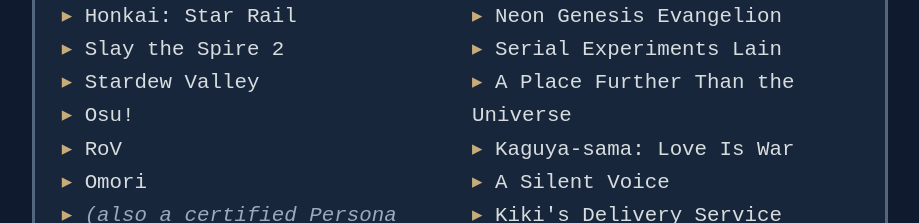
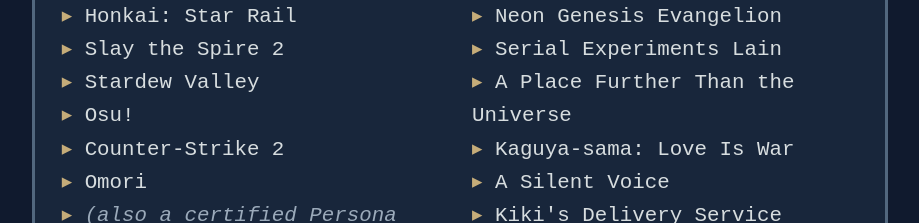
Before and after one commit to Papajittan/Papajittan.github.io, a website built with Vite: page index.html in a window 1280 px wide. Shown: the part 840-1063 px from the top of the page, without its empty margins (180-1099 px from the left). Built offline with nearby package versions, Linux system fonts and the light colour scheme.

Commit message:
Replace 'RoV' with 'Counter-Strike 2' in list

```diff
--- a/index.html
+++ b/index.html
@@ -55,7 +55,7 @@
                 <li>Slay the Spire 2</li>
                 <li>Stardew Valley</li>
                 <li>Osu!</li>
-                <li>RoV</li>
+                <li>Counter-Strike 2</li>
                 <li>Omori</li>
                 <li><em style="color:var(--color-fg-dim)">(also a certified Persona larper)</em></li>
               </ul>
```
